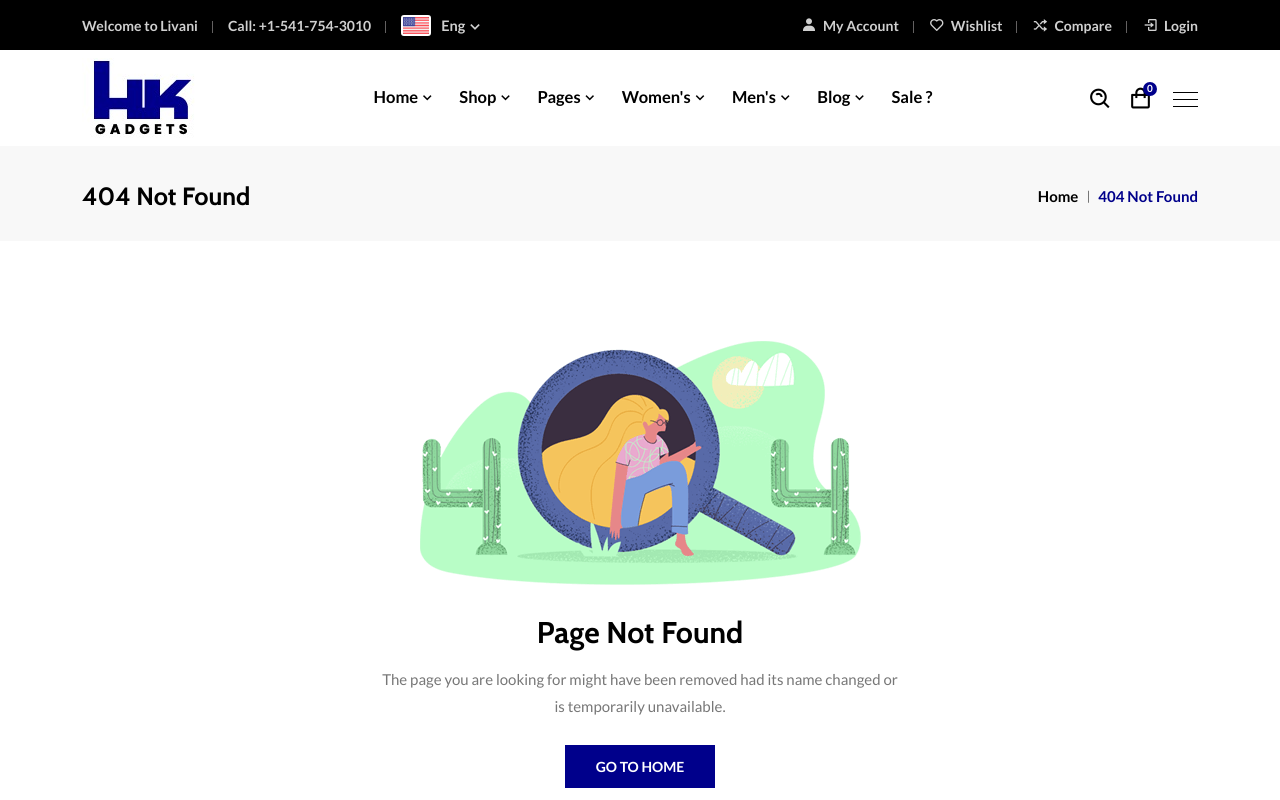
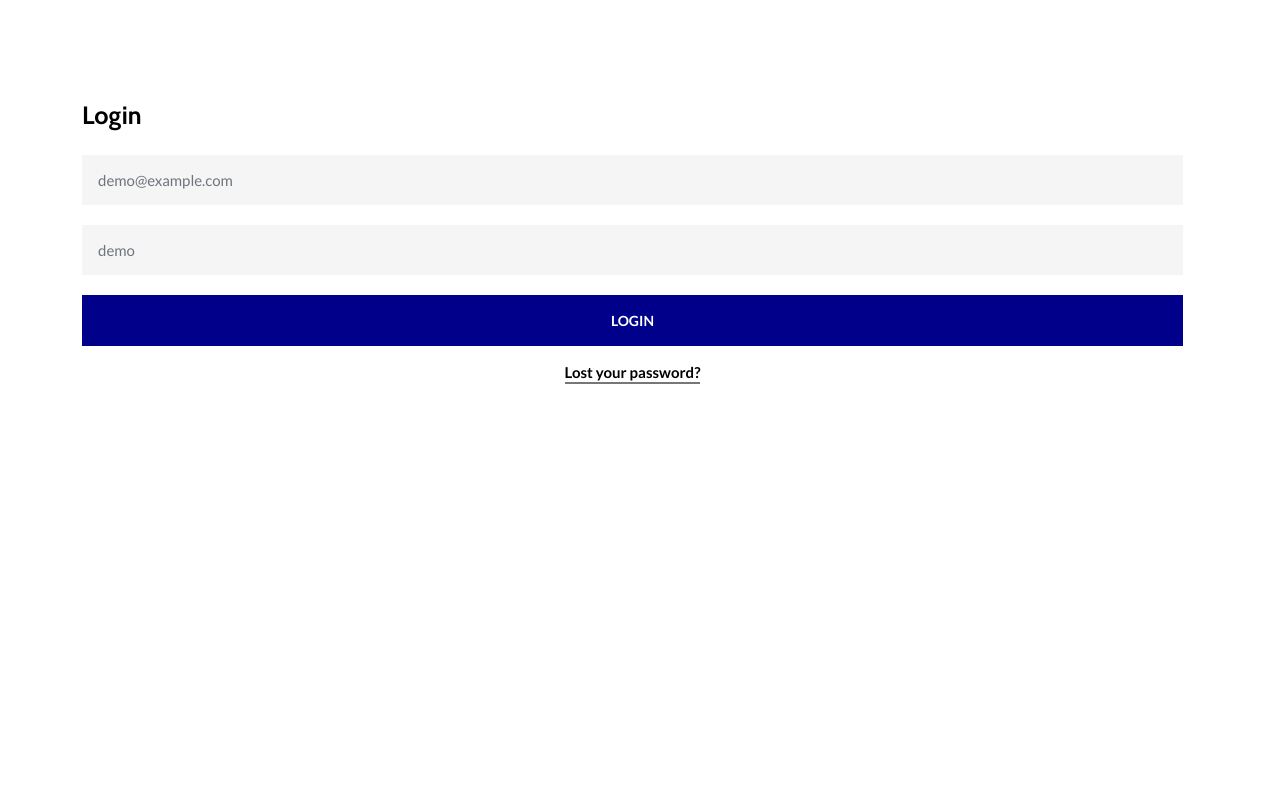
Before and after one commit to weburetec/HKGadgets, a Next.js app: page /admin/signin in a window 1280 px wide. Before the commit this address had no page. Shown: the top 800 px of the page. Built offline with nearby package versions, Linux system fonts and the light colour scheme; what react-toast-notifications would draw is missing.

Commit message:
Create signin.js

```diff
--- /dev/null
+++ b/pages/admin/signin.js
@@ -0,0 +1,113 @@
+import { useState } from 'react';
+import { Alert, Spinner } from 'react-bootstrap';
+import { handleLogin } from '../../utils/auth';
+import axios from 'axios';
+import Link from 'next/link';
+import catchErrors from '../../utils/catchErrors';
+import baseUrl from '../../utils/baseUrl';
+
+const INITIAL_USER = {
+  email: '',
+  password: '',
+};
+
+const LoginForm = () => {
+  const [user, setUser] = useState(INITIAL_USER);
+  const [error, setError] = useState('');
+  const [loading, setLoading] = useState(false);
+  const onDismiss = () => setError(false);
+
+  const handleChange = (e) => {
+    const { name, value } = e.target;
+    setUser((prevState) => ({ ...prevState, [name]: value }));
+  };
+
+  const handleSubmit = async (e) => {
+    e.preventDefault();
+    try {
+      setLoading(true);
+      const url = `${baseUrl}/api/v1/auth/login`;
+      const payload = { ...user };
+      const response = await axios.post(url, payload);
+      handleLogin(response.data);
+      setLoading(false);
+    } catch (error) {
+      catchErrors(error, setError);
+    } finally {
+      setLoading(false);
+    }
+  };
+
+  return (
+    <>
+      <section className='login-area ptb-100'>
+        <div className='container'>
+          <div className='row'>
+            <div className='col-lg-12 col-md-12'>
+              <div className='login-content'>
+                <h2>Login</h2>
+                {error ? (
+                  <Alert
+                    variant='danger'
+                    show={error ? true : false}
+                    onClose={onDismiss}
+                  >
+                    {error}
+                  </Alert>
+                ) : (
+                  ''
+                )}
+
+                <form className='login-form' onSubmit={handleSubmit}>
+                  <div className='form-group'>
+                    <input
+                      type='email'
+                      className='form-control'
+                      placeholder='demo@example.com'
+                      name='email'
+                      value={user.email}
+                      onChange={handleChange}
+                    />
+                  </div>
+
+                  <div className='form-group'>
+                    <input
+                      type='password'
+                      className='form-control'
+                      placeholder='demo'
+                      name='password'
+                      value={user.password}
+                      onChange={handleChange}
+                    />
+                  </div>
+
+                  <button type='submit' className='default-btn'>
+                    Login
+                    {loading ? (
+                      <Spinner
+                        color='success'
+                        className='product-spinner'
+                        animation='border'
+                        size='sm'
+                      />
+                    ) : (
+                      ''
+                    )}
+                  </button>
+
+                  <div className='text-center'>
+                    <Link href='/forgot-password'>
+                      <a className='forgot-password'>Lost your password?</a>
+                    </Link>
+                  </div>
+                </form>
+              </div>
+            </div>
+          </div>
+        </div>
+      </section>
+    </>
+  );
+};
+
+export default LoginForm;
```
